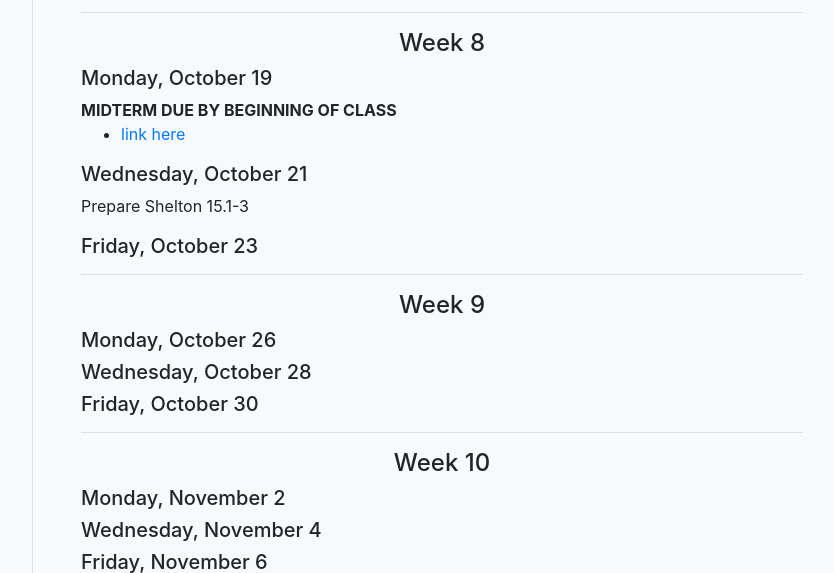
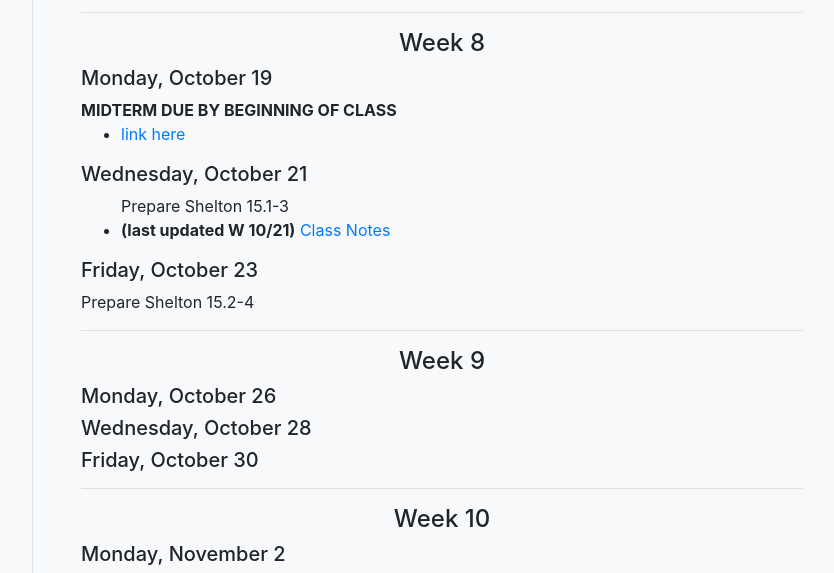
Before and after one commit to DLibatique/f20_courses, a Django app: template latn213/templates/latn213/pages/schedule.html in a window 1280 px wide. Shown: the part 2890-3463 px from the top of the page, without its empty margins (335-1169 px from the left). Run offline with Django 3.2, Linux system fonts and the light colour scheme; the template is opened without the code that fills it, so the values that code supplies are empty; some libraries are stand-ins or nearby versions.

Commit message:
updated schedule

```diff
--- a/latn213/templates/latn213/pages/schedule.html
+++ b/latn213/templates/latn213/pages/schedule.html
@@ -219,9 +219,12 @@
     </ul>
 
     <h5>Wednesday, October 21</h5>
-    <p>Prepare Shelton 15.1-3</p>
+    <ul>Prepare Shelton 15.1-3
+      <li><strong>(last updated W 10/21)</strong> <a href="https://drive.google.com/file/d/1J1kq5eM1CFb20BpDIMvtAqGv0vdnG9ms/view?usp=sharing">Class Notes</a></li>
+    </ul>
 
     <h5>Friday, October 23</h5>
+    <p>Prepare Shelton 15.2-4</p>
 
     <hr>
 
```
